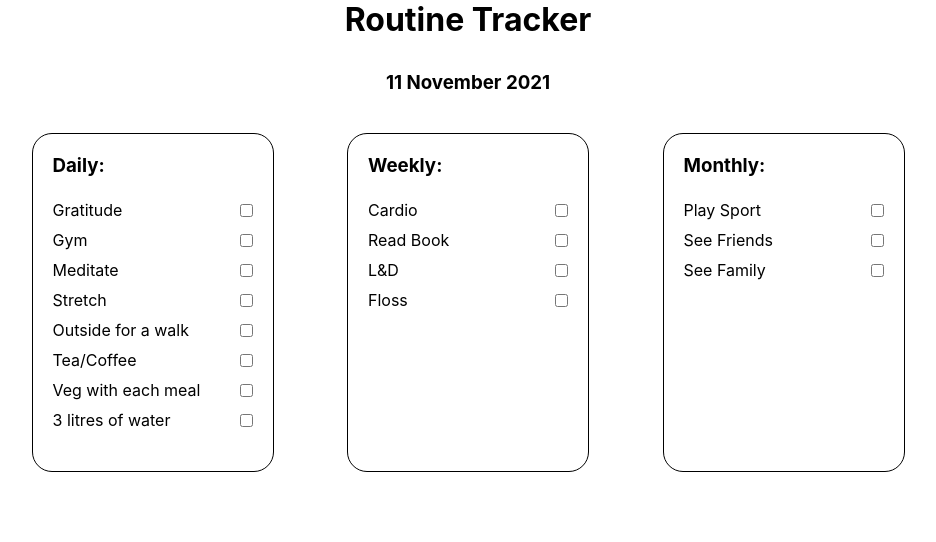
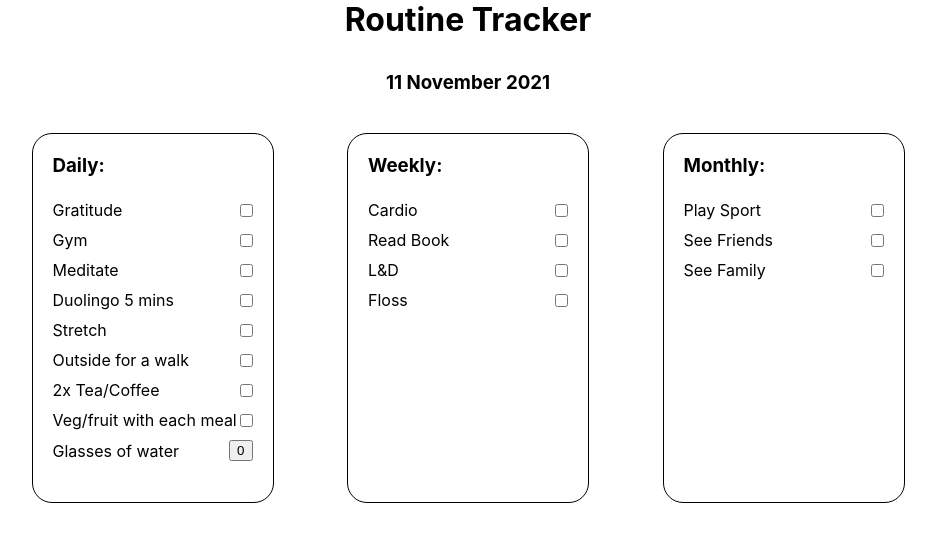
Before and after one commit to crwils/ReactRoutineTracker, a React (Create React App) app: page / in a window 1280 px wide. Shown: the top 542 px of the page, without its empty margins (172-1108 px from the left). Built offline with nearby package versions, Linux system fonts and the light colour scheme.

Commit message:
added counter

```diff
--- a/src/assets/styles.css
+++ b/src/assets/styles.css
@@ -53,3 +53,7 @@ html, body {
 .center {
     text-align: center;
 }
+
+button {
+    cursor: pointer;
+}
--- a/src/components/DailyItem.js
+++ b/src/components/DailyItem.js
@@ -6,7 +6,7 @@ function DailyItem(props) {
                 return (
                 <div className="list-item" key={key}>
                     <label htmlFor={item}>{item}</label>
-                    <input type="checkbox" />
+                    {props.waterConsumption(item)}
                 </div>
                 )
             })
--- a/src/components/DailyList.js
+++ b/src/components/DailyList.js
@@ -4,13 +4,26 @@ import DailyItem from './DailyItem';
 
 function Daily(props) {
 
-    const [dailyItems, setDailyItems] = useState(["Gratitude", "Gym", "Meditate", "Stretch", "Outside for a walk", "Tea/Coffee", "Veg with each meal", "3 litres of water"]);
+    const [dailyItems, setDailyItems] = useState(["Gratitude", "Gym", "Meditate", "Duolingo 5 mins", "Stretch", "Outside for a walk", "2x Tea/Coffee", "Veg/fruit with each meal", "Glasses of water"]);
+    const [water, setWater] = useState(0);
+
+    function waterConsumption(item) {
+        if (item === "Glasses of water") {
+            return (
+                <>
+                    <button type="button" onClick={ () => (setWater(water+0.5)) } >{water}</button>
+                </>
+            )
+        } else {
+            return <input type="checkbox" />
+        }
+    }
 
     return (
         <div className="main-box">
             <div className="list-box">
                 <h3 className="subheader">Daily:</h3>
-                <DailyItem dailyItems={dailyItems}/>
+                <DailyItem dailyItems={dailyItems} waterConsumption={waterConsumption}/>
             </div>
         </div>
     );
```
